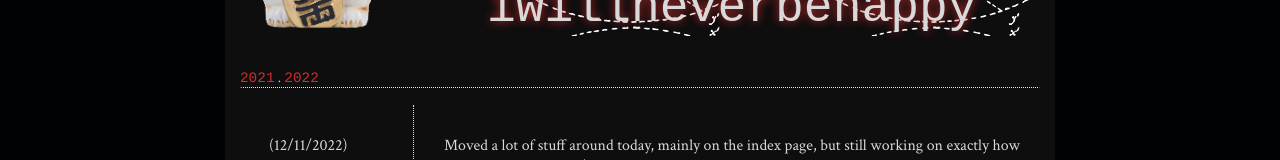
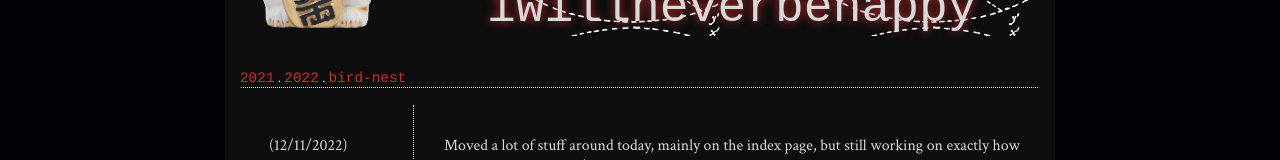
Before and after one commit to 4rim/4rim.github.io, a plain HTML site: page blog.html in a window 1280 px wide. Shown: the part 202-362 px from the top of the page. Drawn offline with Linux system fonts and the light colour scheme; a web font is replaced by a local one.

Commit message:
Added bird-nest

```diff
--- a/blog.html
+++ b/blog.html
@@ -27,7 +27,7 @@
     </div>
 
  <div class="main">
- <a href="/blog2021.html">2021</a> . <a href="/blog.html">2022</a>
+ <a href="/blog2021.html">2021</a> . <a href="/blog.html">2022</a> . <a href="/bird-nest.html">bird-nest</a>
  <table class="post"><tr>
  <td class="date">(12/11/2022)</td><td class="blog">
  Moved a lot of stuff around today, mainly on the index page, but still working on exactly how I'm gonna do the blog/diary split, or if I'm going to do that at all. There's definitely one thing I want to include, which is a gallery for my art. I'll get around to doing that this week hopefully, if homework doesn't swamp me beforehand.</td></tr></table>
```
